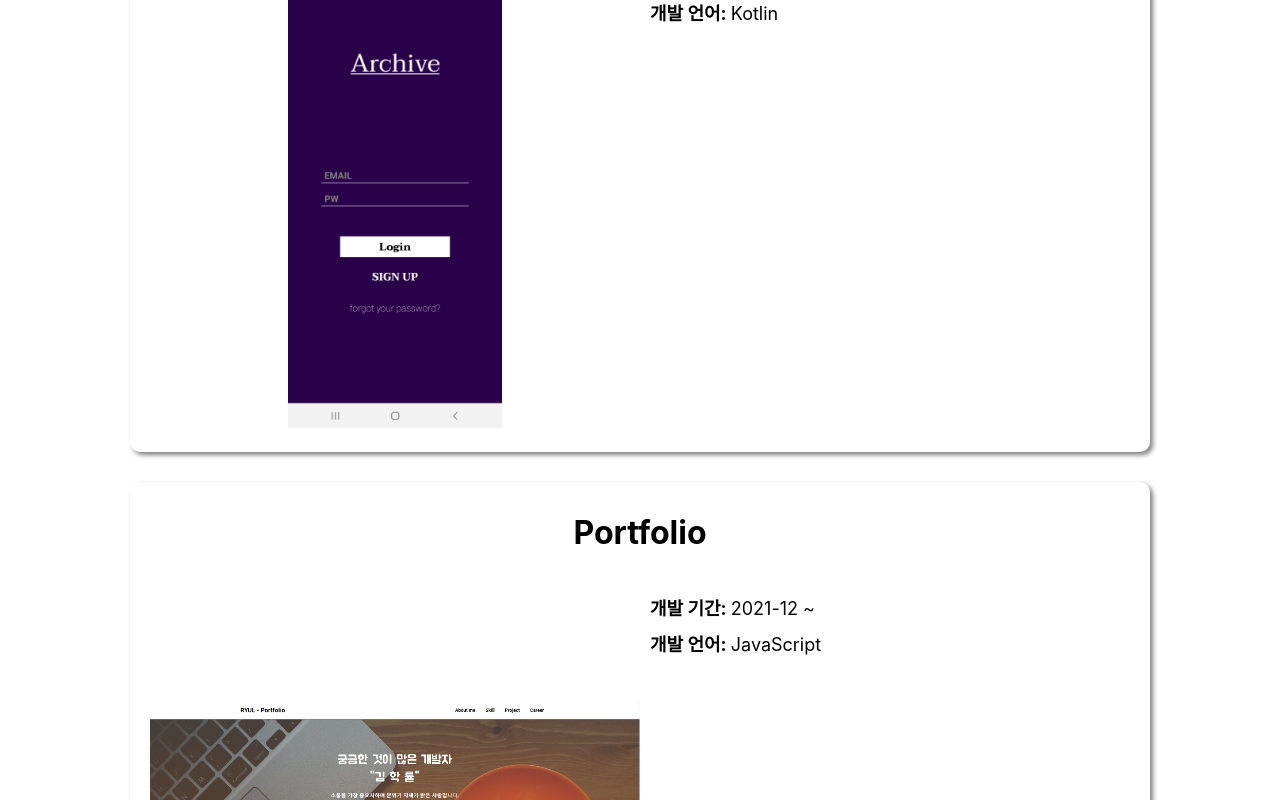
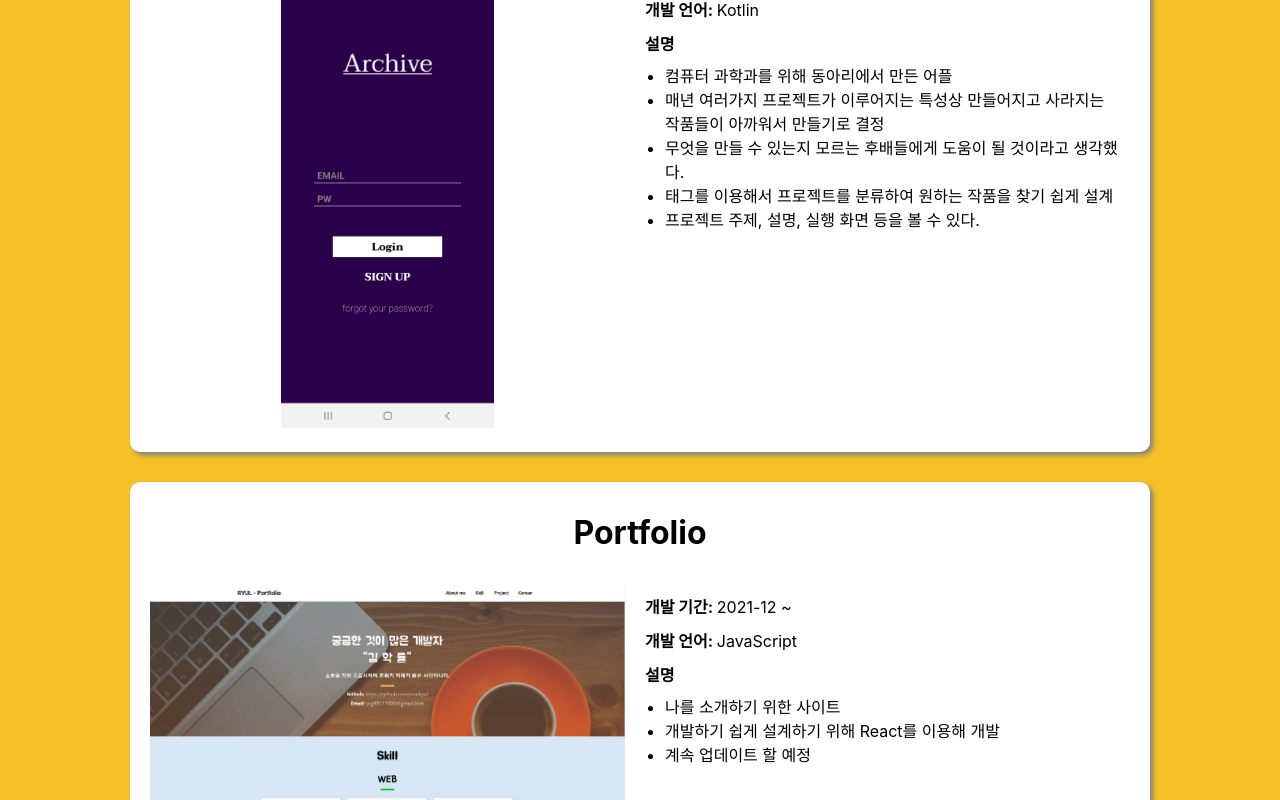
Before and after one commit to markyul/Portfolio, a React (Create React App) app: page / in a window 1280 px wide. Shown: the part 1600-2400 px from the top of the page. Built offline with nearby package versions, Linux system fonts and the light colour scheme; a web font is replaced by a local one.

Commit message:
Add project description

```diff
--- a/src/App.css
+++ b/src/App.css
@@ -114,7 +114,7 @@
 /* Skill */
 .skill-background {
   width: 100%;
-  background-color: #d6e6f5;
+  background-color: #a0d3f9;
 }
 .skill-container {
   /* border: 1px solid black; */
@@ -137,7 +137,7 @@
 /* Projects */
 .projects-background {
   width: 100%;
-  background-color: white;
+  background-color: #f6c026;
 }
 .project-card {
   margin: 30px auto;
@@ -152,16 +152,22 @@
 }
 .app-img {
   width: 100%;
-  height: 475px;
+  max-height: 475px;
   object-fit: cover;
 }
 .project-contents {
+  width: 50%;
+  margin-left: 10px;
   padding: 10px;
-  font-size: 18px;
+  font-size: 16px;
   text-align: left;
 }
 .project-contents div {
   margin-bottom: 10px;
+}
+.project-desc {
+  margin-top: 8px;
+  padding-left: 20px;
 }
 
 .App-logo {
--- a/src/components/Projects.js
+++ b/src/components/Projects.js
@@ -11,6 +11,13 @@ export default function Projects() {
       contents: {
         period: "2021-08 ~ 2021-12",
         lang: "Kotlin",
+        desc: [
+          "컴퓨터 과학과를 위해 동아리에서 만든 어플",
+          "매년 여러가지 프로젝트가 이루어지는 특성상 만들어지고 사라지는 작품들이 아까워서 만들기로 결정",
+          "무엇을 만들 수 있는지 모르는 후배들에게 도움이 될 것이라고 생각했다.",
+          "태그를 이용해서 프로젝트를 분류하여 원하는 작품을 찾기 쉽게 설계",
+          "프로젝트 주제, 설명, 실행 화면 등을 볼 수 있다.",
+        ],
       },
     },
     {
@@ -19,6 +26,11 @@ export default function Projects() {
       contents: {
         period: "2021-12 ~ ",
         lang: "JavaScript",
+        desc: [
+          "나를 소개하기 위한 사이트",
+          "개발하기 쉽게 설계하기 위해 React를 이용해 개발",
+          "계속 업데이트 할 예정",
+        ],
       },
     },
   ];
--- a/src/components/common/ProjectCard.js
+++ b/src/components/common/ProjectCard.js
@@ -17,6 +17,14 @@ export default function ProjectCard(props) {
             <strong>개발 언어: </strong>
             {props.contents.lang}
           </div>
+          <div>
+            <strong>설명</strong>
+            <ul className="project-desc">
+              {props.contents.desc.map((desc, idx) => (
+                <li key={idx}>{desc}</li>
+              ))}
+            </ul>
+          </div>
         </div>
       </article>
     </div>
```
